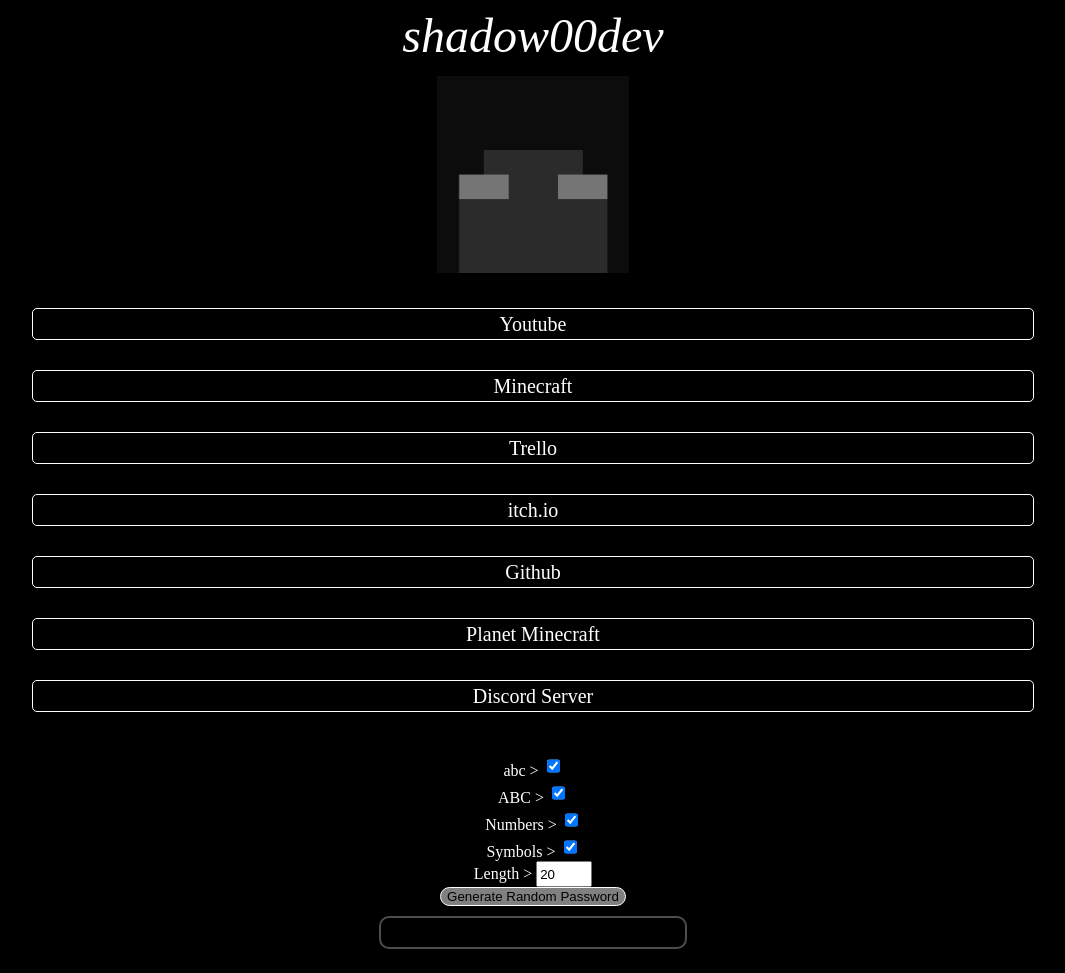
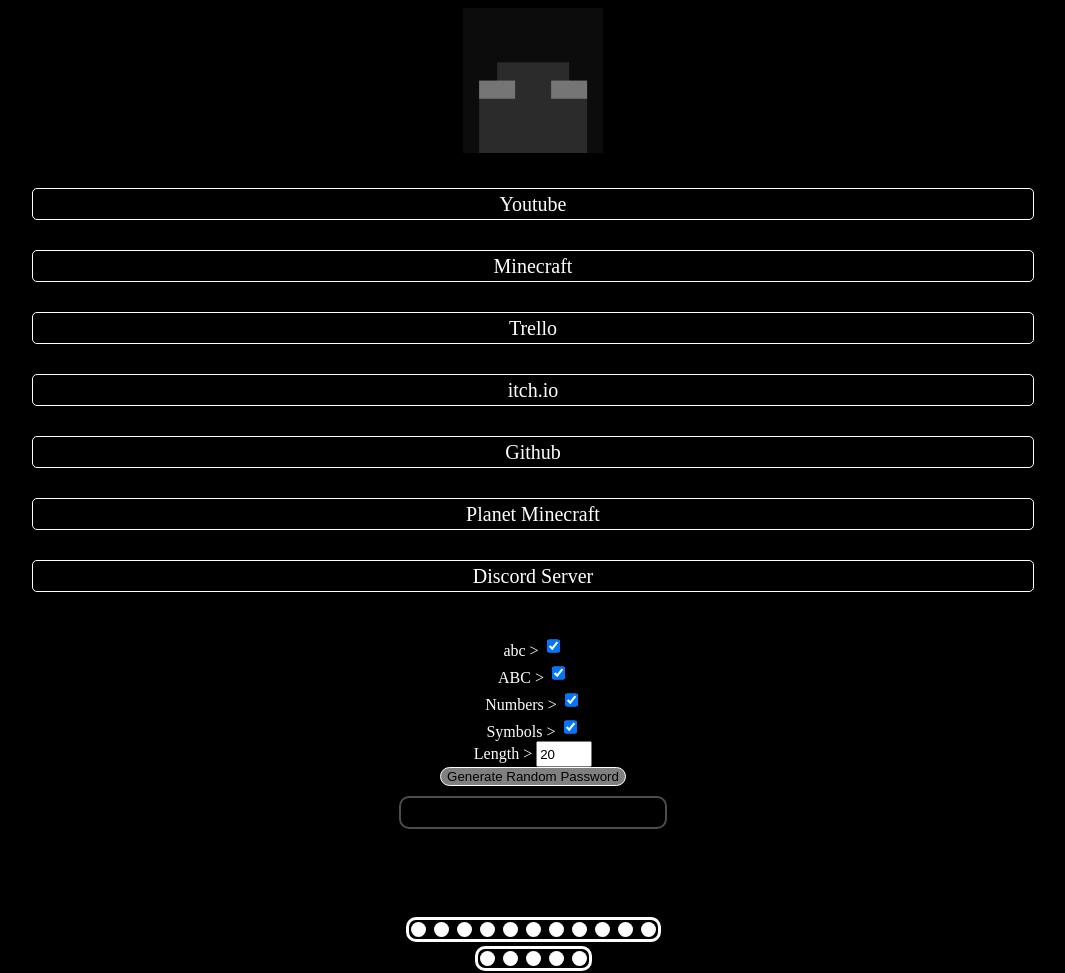
Before and after one commit to shadow00dev/shadow00dev.github.io, a plain HTML site: page site/index.html in a window 1280 px wide. Shown: the top 973 px of the page, without its empty margins (107-1172 px from the left). Drawn offline with Linux system fonts and the light colour scheme.

Commit message:
Small fixes

```diff
--- a/site/embeds/random_password.html
+++ b/site/embeds/random_password.html
@@ -44,7 +44,7 @@
             body {background-color: black;display:grid;place-items: start center;place-content: flex-start center;position: relative;-moz-user-select: none;-khtml-user-select: none;-webkit-user-select: none;-ms-user-select: none;user-select: none;}
             button {background-color: gray; border: 1px solid white;border-radius: 10px;}
             button:hover {filter:brightness(80%);}
-            textarea {height:25px;width:300px;resize: none;text-align: center;background-color: rgba(0, 0, 0, 0);border: solid 2px rgba(255, 255, 255, 0.301);border-radius: 10px;;outline:0px;color:white;overflow: hidden;font-size:15px;cursor:auto;margin-top: 10px;}
+            textarea {height:25px;width:260px;resize: none;text-align: center;background-color: rgba(0, 0, 0, 0);border: solid 2px rgba(255, 255, 255, 0.301);border-radius: 10px;;outline:0px;color:white;overflow: hidden;font-size:15px;cursor:auto;margin-top: 10px;}
             input {height:20px;color:black;}
             label {color:white;float:right;}
             .object {position: fixed; top:0%;}
--- a/site/index.html
+++ b/site/index.html
@@ -4,14 +4,13 @@
     <title>shadow00dev</title>
     <link rel="stylesheet" type="text/css" href="style.css">
     <link rel="icon" href="images/favicon.ico" type="image/x-icon">
-    <!--<script src="main.js"></script>-->
     <meta name="viewport" content="width=device-width, initial-scale=1.0">
 </head>
 <body>
-    <header class="center unselectable">shadow00dev</header>
+    <!--<header class="center unselectable">shadow00dev</header>-->
     <div class="center"><img src="images/Icon.jpg" class="unselectable" alt="Logo"></div>
     <nav class="center">
-        <div class="rows">
+        <div class="rows center">
             <a class="unselectable center" href="https://www.youtube.com/channel/UCWtQa8EjOBD7-D1JRZqC2Dg" target="_blank">Youtube</a>
             <a class="unselectable center" href="https://namemc.com/profile/HelloImShadow" target="_blank">Minecraft</a>
             <a class="unselectable center" href="https://trello.com/u/helloimshadow/activity" target="_blank">Trello</a>
@@ -19,8 +18,8 @@
             <a class="unselectable center" href="https://github.com/shadow00dev" target="_blank">Github</a>
             <a class="unselectable center" href="https://www.planetminecraft.com/member/shadow00dev/" target="_blank">Planet Minecraft</a>
             <a class="unselectable center" href="https://discord.com/invite/ruNj7WwkqH" target="_blank">Discord Server</a>
-            <embed type="text/html" src="embeds/random_password.html">
-            <embed type="text/html" src="embeds/dot_time.html">
+            <embed class="center" type="text/html" src="embeds/random_password.html" title="Generate Random Password" >
+            <embed class="center" type="text/html" src="embeds/dot_time.html" title="Display Time As Dots">
         </div>
     </nav>
 </body>
--- a/site/style.css
+++ b/site/style.css
@@ -2,12 +2,10 @@ body, a {background-color: black;color:white;}
 header, a {overflow: hidden;text-overflow: ellipsis;white-space:nowrap;}
 
 header{font-size: 3em;font-style: italic;padding-bottom: 1%;}
-img {height: auto;width:15vw;min-width: 64px;;margin-bottom: 20px;pointer-events: none;}
-embed{height: 300px;}
+img {height: auto;width:11vw;min-width: 64px;margin-bottom: 20px;pointer-events: none;}
 a {height: 30px;width:80vw;max-width: 1000px;border: 1px solid white;border-radius: 5px;margin: 15px;font-size: 20px;text-decoration: none;}
-
 a:hover, a:focus-visible  {background-color: rgba(255, 255, 255, 0.18);border-radius: 2px;}
-
+embed {width: 100%;height: 300px;}
 .unselectable{user-select: none;-webkit-user-select: none;-moz-user-select: none;}
 .center {display:flex;align-items: center;justify-content: center;text-align: center;}
 .rows {display:flex;flex-direction: column;}
```
Also changed, not shown: site/embeds/dot_time.html (+1 -1 lines).
